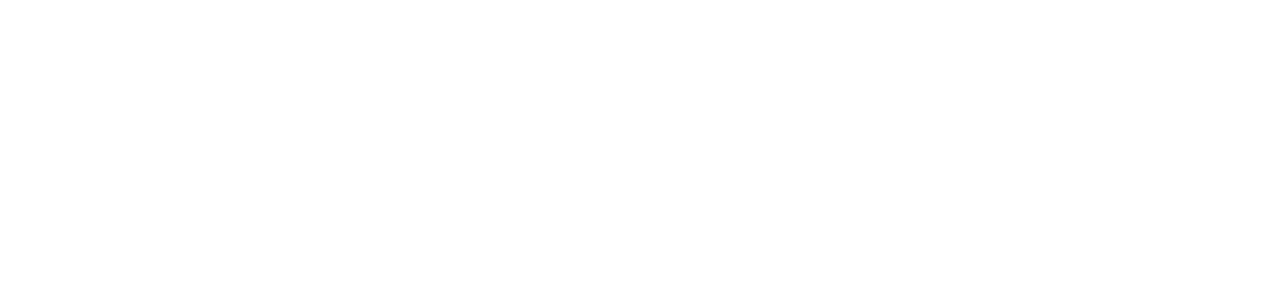
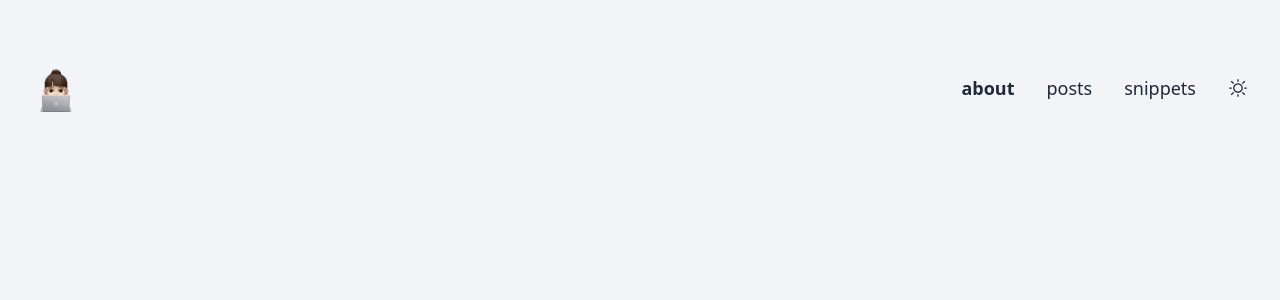
Before and after one commit to jhsung23/my-site, a Next.js app: page / in a window 1280 px wide. Shown: the top 300 px of the page. Built offline with nearby package versions, Linux system fonts and the light colour scheme.

Commit message:
feat: 내비게이션 헤더

```diff
--- a/src/app/layout.tsx
+++ b/src/app/layout.tsx
@@ -1,16 +1,26 @@
 import type { Metadata } from 'next';
+import dynamic from 'next/dynamic';
 
+import { Header } from '@/components/layouts';
 import './globals.css';
 
 export const metadata: Metadata = {
-  title: 'Create Next App',
-  description: 'Generated by create next app',
+  // TODO seo 작업
+  title: 'jihyun site',
+  description: 'jihyun site',
 };
+
+const ThemeProvider = dynamic(() => import('./providers'), { ssr: false });
 
 export default function RootLayout({ children }: { children: React.ReactNode }) {
   return (
-    <html lang="en">
-      <body>{children}</body>
+    <html>
+      <body className="bg-primary">
+        <ThemeProvider>
+          <Header />
+          {children}
+        </ThemeProvider>
+      </body>
     </html>
   );
 }
--- /dev/null
+++ b/src/components/common/LinkItem.tsx
@@ -0,0 +1,21 @@
+import Link from 'next/link';
+
+import { cn } from '@/utils/cn';
+
+export default function LinkItem({
+  ref: _,
+  href,
+  className,
+  children,
+  ...props
+}: React.ComponentProps<'a'>) {
+  return (
+    <Link
+      href={href ?? '/'}
+      className={cn('flex items-center px-4 text-secondary hover:text-tertiary', className)}
+      {...props}
+    >
+      {children}
+    </Link>
+  );
+}
--- /dev/null
+++ b/src/components/common/NavLink.tsx
@@ -0,0 +1,27 @@
+'use client';
+
+import { usePathname } from 'next/navigation';
+
+import { cn } from '@/utils/cn';
+import { LinkItem } from './';
+
+export default function NavLink({
+  ref: _,
+  href,
+  className,
+  children,
+  ...props
+}: React.ComponentProps<'a'>) {
+  const pathname = usePathname();
+  const isActive = pathname === href ? true : false;
+
+  return (
+    <LinkItem
+      href={href ?? '/'}
+      className={cn(`text-lg ${isActive ? 'font-semibold hover:text-secondary' : ''}`, className)}
+      {...props}
+    >
+      {children}
+    </LinkItem>
+  );
+}
--- /dev/null
+++ b/src/components/common/index.ts
@@ -0,0 +1,2 @@
+export { default as LinkItem } from './LinkItem';
+export { default as NavLink } from './NavLink';
--- /dev/null
+++ b/src/components/layouts/Header.tsx
@@ -0,0 +1,14 @@
+import { ThemeToggleButton } from '@/components';
+import { Logo, Nav } from '.';
+
+export default function Header() {
+  return (
+    <header className="flex sticky items-center justify-between pt-16 pb-8 px-8 -top-8 bg-opacity-90 ">
+      <Logo />
+      <div className="flex gap-4 items-center">
+        <Nav />
+        <ThemeToggleButton />
+      </div>
+    </header>
+  );
+}
--- /dev/null
+++ b/src/components/layouts/Logo.tsx
@@ -0,0 +1,9 @@
+import Link from 'next/link';
+
+export default function Logo() {
+  return (
+    <Link href="/">
+      <img src="/logo.png" className="w-12 h-12" />
+    </Link>
+  );
+}
--- /dev/null
+++ b/src/components/layouts/Nav.tsx
@@ -0,0 +1,11 @@
+import NavLink from '../common/NavLink';
+
+export default function Nav() {
+  return (
+    <nav className="flex select-none">
+      <NavLink href="/">about</NavLink>
+      <NavLink href="/posts">posts</NavLink>
+      <NavLink href="/snippets">snippets</NavLink>
+    </nav>
+  );
+}
--- /dev/null
+++ b/src/components/layouts/index.ts
@@ -0,0 +1,3 @@
+export { default as Header } from './Header';
+export { default as Logo } from './Logo';
+export { default as Nav } from './Nav';
```
Also changed, not shown: public/logo.PNG (added).
